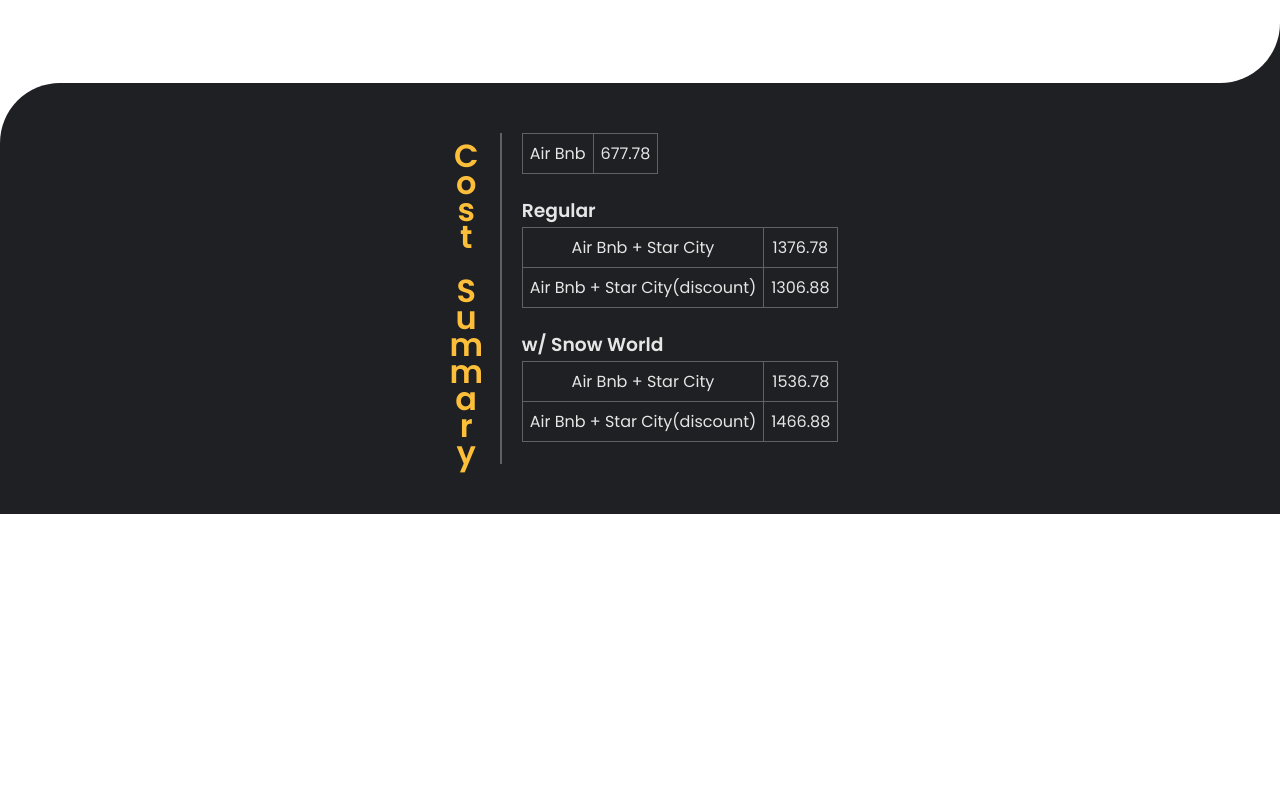
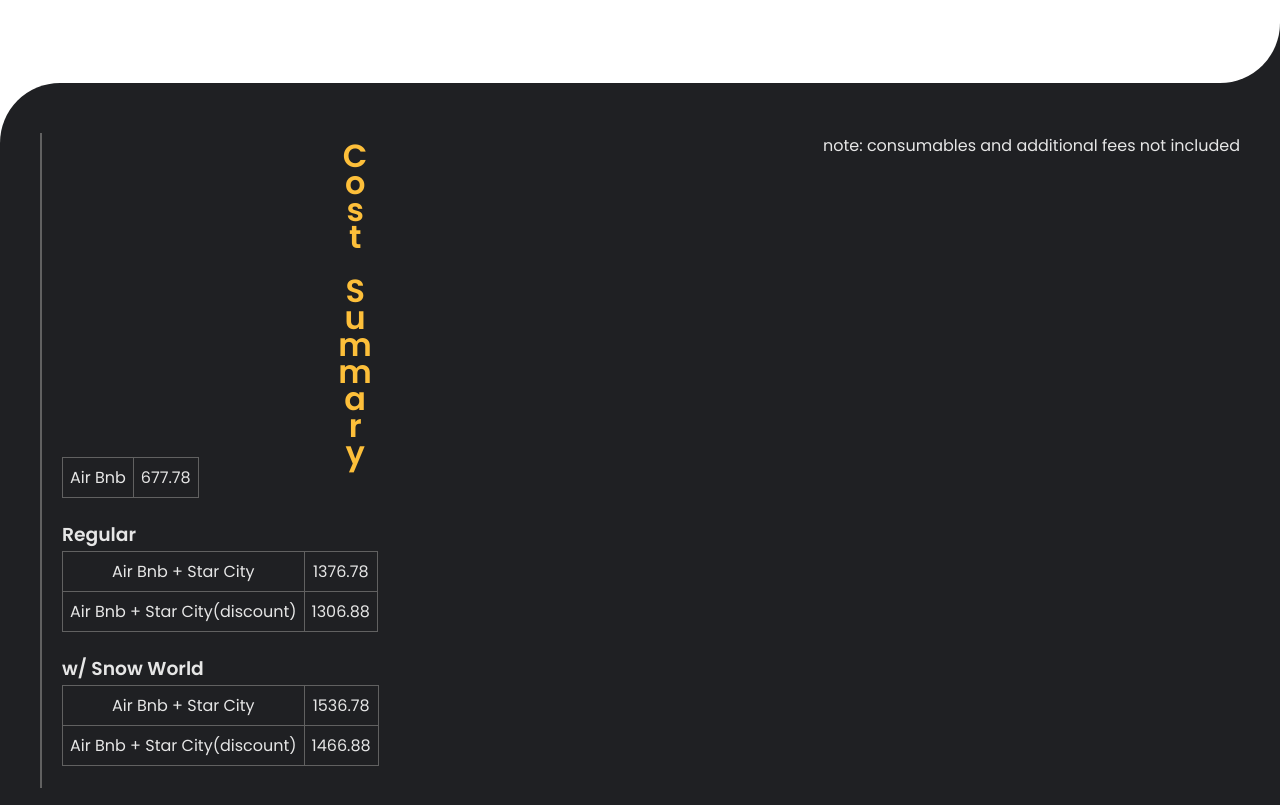
Before and after one commit to Jose-Victorino/Gala-Overnight, a plain HTML site: page index.html in a window 1280 px wide. Shown: the part 2040-2845 px from the top of the page. Before the commit the page ends 2554 px from the top, so only its background shows below. Drawn offline with Linux system fonts and the light colour scheme.

Commit message:
Update index.html

```diff
--- a/index.html
+++ b/index.html
@@ -175,6 +175,7 @@
   <!-- --==Footer==-- -->
   <footer id="Total-Cost">
     <div class="Cont">
+      <div>
         <h1>Cost Summary</h1>
         <div>
           <table>
@@ -227,6 +228,8 @@
           </table>
         </div>
       </div>
+      <p>note: consumables and additional fees not included</p>
+    </div>
   </footer>
   <script src="./assets/script.js"></script>
 </body>
```
Lines whose indentation alone changed are shown as unchanged.
